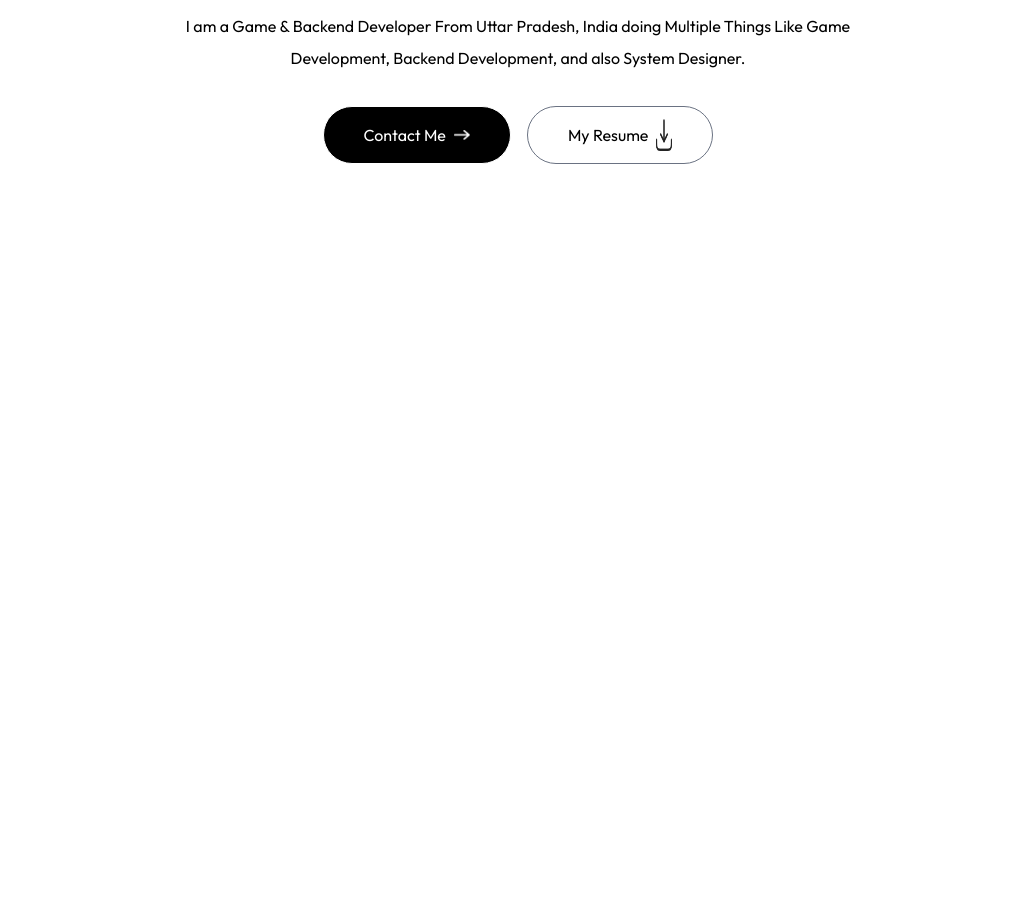
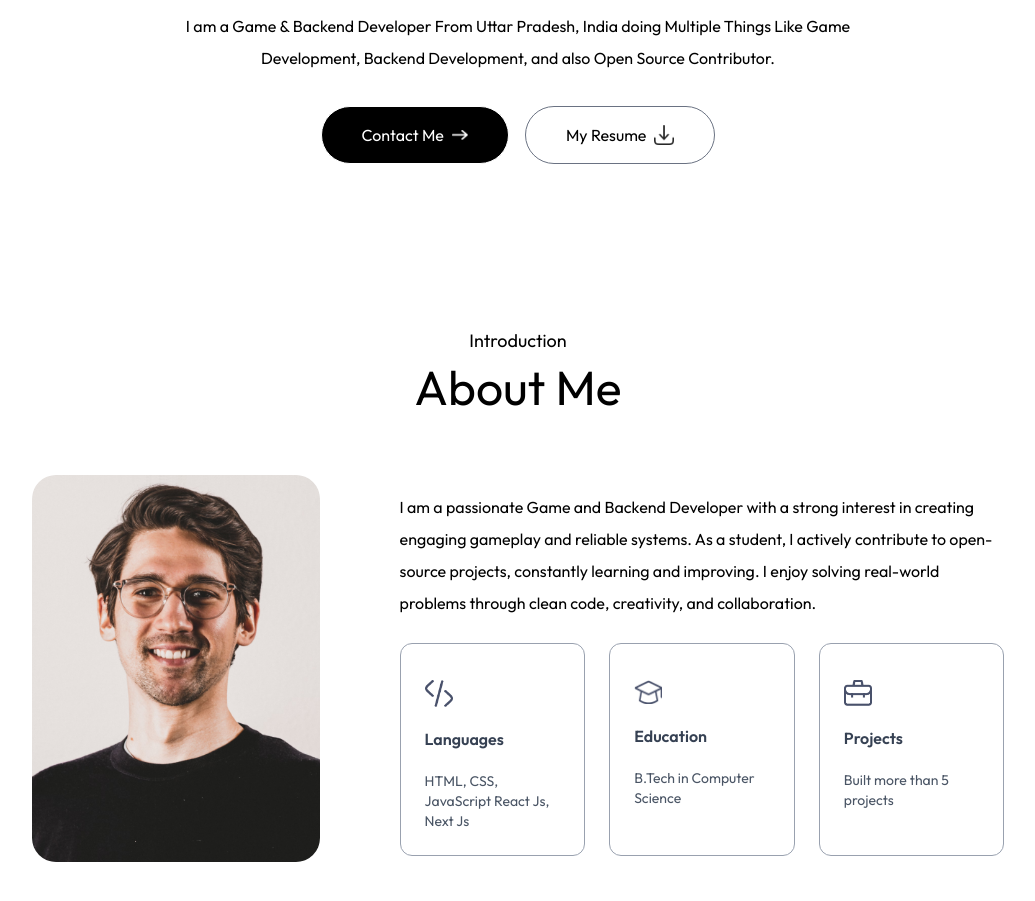
Before and after one commit to DrDead0/Portfolio, a Next.js app: page / in a window 1280 px wide. Shown: the part 489-1390 px from the top of the page, without its empty margins (122-1157 px from the left). Before the commit the page ends 800 px from the top, so only its background shows below. Built offline with nearby package versions, Linux system fonts and the light colour scheme; a web font is replaced by a local one.

Commit message:
Added Page & Config /About page and show Config

```diff
--- /dev/null
+++ b/app/components/about.jsx
@@ -0,0 +1,36 @@
+import React from "react";
+import Image from "next/image";
+import { assets, infoList } from "@/assets/assets";
+
+const About = () => {
+    return (
+        <div  id="about" className= "w-full px-[12%] py-4 scroll-mt-20 ">
+            <h4 className="text-center mb-2 text-lg font-Ovo">
+                Introduction</h4>
+            <h2 className="text-center text-5xl font-Ovo">About Me</h2>
+            <div className="flex w-full flex-col lg:flex-row item-center gap-20 my-20">
+                <div className="w-72 sm:96 rounded-3xl max-w-none -mt-4">
+                    <Image src={assets.user_image} alt="UserImage" className=" w-full rounded-3xl"/>
+                </div>
+                <div className="flex-1">
+                    <p className="mb-6 max-w-2xl font-Ovo">
+                        I am a passionate Game and Backend Developer with a strong interest in creating engaging gameplay and reliable systems. As a student, I actively contribute to open-source projects, constantly learning and improving. I enjoy solving real-world problems through clean code, creativity, and collaboration.
+                    </p>
+                    <ul className="grid grid-cols-1 sm:grid-cols-3 gap-6 max-w-2xl">
+                        {infoList.map(({icon, iconDark, title, description}, index) => (
+                            <li className="border-[0.5px] border-gray-400 bg-white
+                             rounded-xl p-6 cursor-pointer hover:bg-[#fcf4ff] hover:-translate-y-1 transition-all duration-300
+                             hover:shadow-[4px_4px_#000]" key={index}>
+                                <Image src={icon} alt={title}  className="w-7 mt-3"/>
+                                <h3 className="my-4 font-semibold text-gray-700">{title}</h3>
+                                <p className="text-gray-600 text-sm">{description}</p>
+                            </li>
+                        ))}
+                    </ul>
+                </div>
+            </div>
+        </div>
+    )
+}
+
+export default About;
--- a/app/components/header.jsx
+++ b/app/components/header.jsx
@@ -16,15 +16,15 @@ const Header = () => {
             className="text-3xl sm:text-6xl lg:text-[66px] font-Ovo">
                 Game & Backend Developer Based in India</h1>
                 <p className="max-w-2xl mx-auto font-Ovo">
-                    I am a Game & Backend Developer From Uttar Pradesh, India doing Multiple Things
-                    Like Game Development, Backend Development, and also System Designer.
-                </p>
+                    I am a Game & Backend Developer From Uttar Pradesh, India doing Multiple Things Like Game Development,
+                    Backend Development, and also Open Source Contributor.
+                    </p>
                 <div className=" flex flex-col sm:flex-row items-center gap-4 mt-4">
                     <a href="#contact"
                     className="px-10 py-3 border border-white rounded-full bg-black text-white flex items-center gap-2"
                     >Contact Me <Image src={assets.right_arrow_white} alt="RightArrow" className="w-4"/></a>
                     <a href="/sample-resume.pdf " download className='px-10 py-3 border rounded-full border-gray-500 flex item-center gap-2'>
-                    My Resume <Image src={assets.download_icon} alt="DownloadIcon" className="w-4"/></a>
+                    My Resume <Image src={assets.download_icon} width={20} height={20} alt="DownloadIcon" className="object-contain" /></a>
                 </div>
         </div>
     )
--- a/app/components/navbar.jsx
+++ b/app/components/navbar.jsx
@@ -33,7 +33,7 @@ const Navbar = () => {
                     <Image src={assets.moon_icon} className="w-6" alt="moon" />
                     </button>
                 <a href="#contact" className="hidden lg:flex items-center gap-3 px-10
-                py-2.5 border border-gray-500 rounded-full ml-4 font-Ovo">Contact <Image src={assets.arrow_icon} className="w-3" alt="arrow" /></a>
+                py-2.5 border border-gray-500 rounded-full ml-4 font-Ovo">Contact <Image src={assets.arrow_icon} width={12} height={12} alt="arrow" /></a>
                 <button className="block md:hidden ml-3" onClick={openMenu}>
                     <Image src={assets.menu_black} className="w-6" alt="menuIcon" />
                 </button>
--- a/app/layout.js
+++ b/app/layout.js
@@ -18,7 +18,7 @@ export const metadata = {
 
 export default function RootLayout({ children }) {
   return (
-    <html lang="en">
+    <html lang="en" className="scroll-smooth">
       <body
         className={`${outfit.className} ${ovo.className} antialiased leading-8
           overflow-x-hidden`}
--- a/app/page.js
+++ b/app/page.js
@@ -1,12 +1,14 @@
 "use client";
-// import Image from "next/image";
+import Image from "next/image";
 import Navbar from "./components/navbar.jsx";
 import Header from "./components/header.jsx";
+import About from "./components/about.jsx";
 export default function Home() {
   return (
     <>
       <Navbar/>
       <Header/>
+      <About/>
     </>
   );
 }
--- a/tailwind.config.mjs
+++ b/tailwind.config.mjs
@@ -15,6 +15,10 @@ const config = {
       fontFamily:{
         Outfit: ['Outfit', 'sans-serif'],
         Ovo: ['Ovo', 'serif'],
+      },
+      boxShadow:{
+        'black': '4px 4px 0 #000',
+        'white': '4px 4px 0#fff',
       }
     },
   },
```
